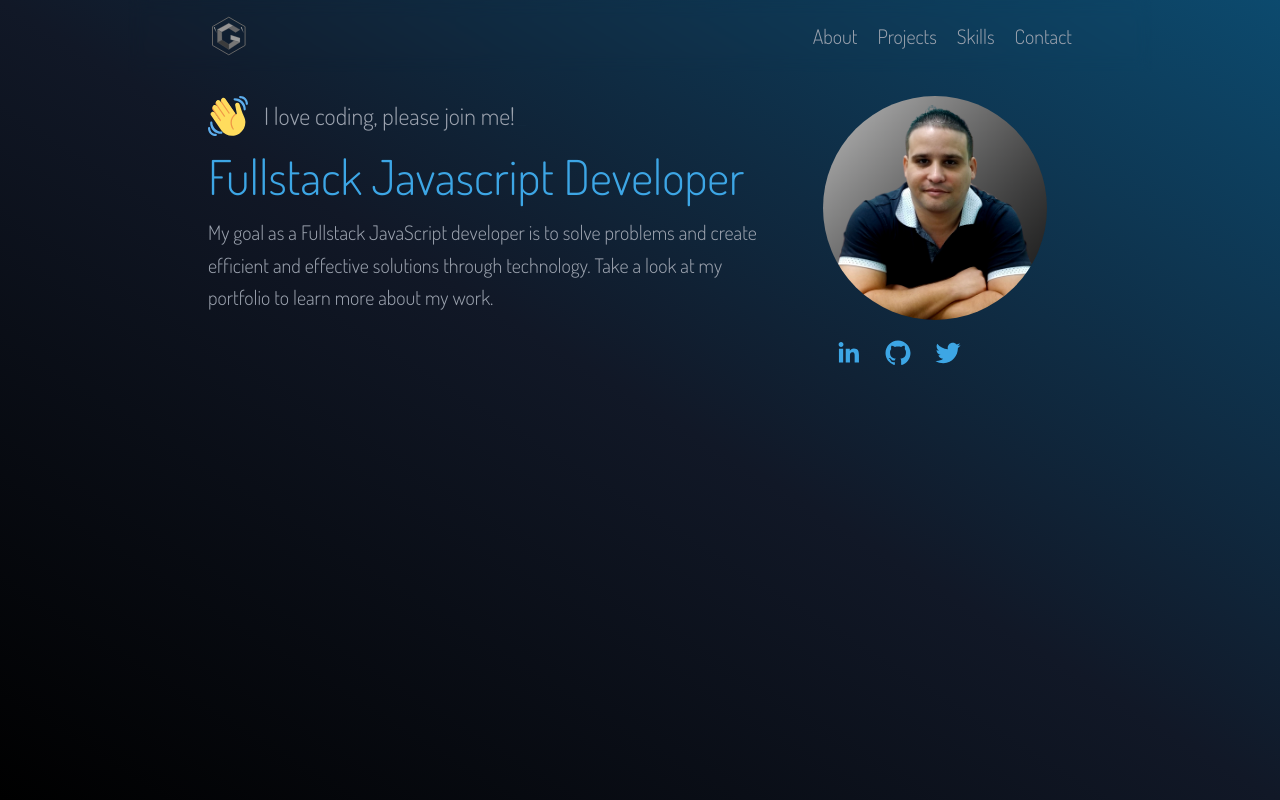
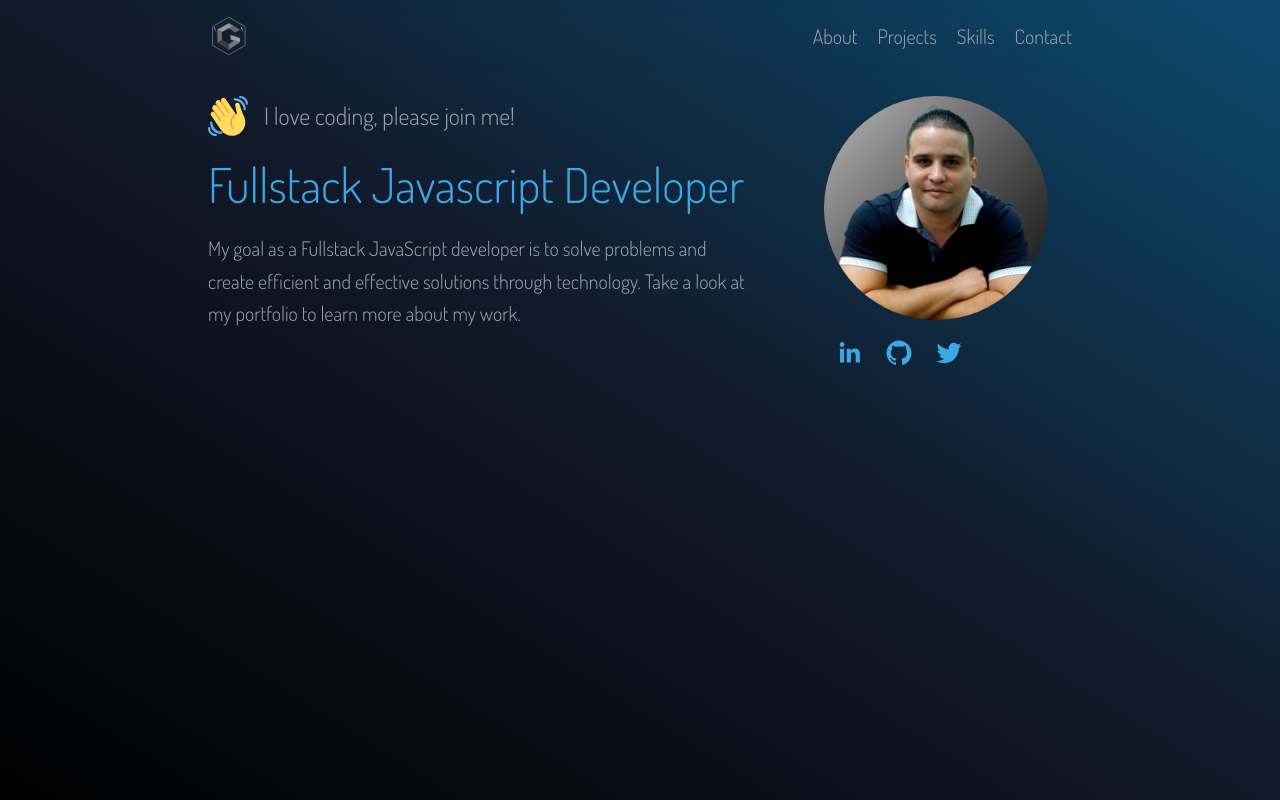
Before and after one commit to gustavoylc/portfolio, a Next.js app: page / in a window 1280 px wide. Built offline with nearby package versions, Linux system fonts and the light colour scheme.

Commit message:
style: change styles

```diff
--- a/src/pages/index.js
+++ b/src/pages/index.js
@@ -32,9 +32,9 @@ function Home() {
           },
         },
       }}
-      className="grid justify-items-center grid-rows-2 sm:grid-rows-1 gap-10 sm:grid-cols-[2fr_1fr]"
+      className="grid justify-items-center grid-rows-2 sm:grid-rows-1 gap-12 sm:grid-cols-[2fr_1fr]"
     >
-      <section className="flex flex-col gap-4">
+      <section className="flex flex-col gap-6">
         <article className="flex items-center gap-4">
           <Image src={WavingHand} alt="Waving Hand" height={40} />
           <h4>
```
